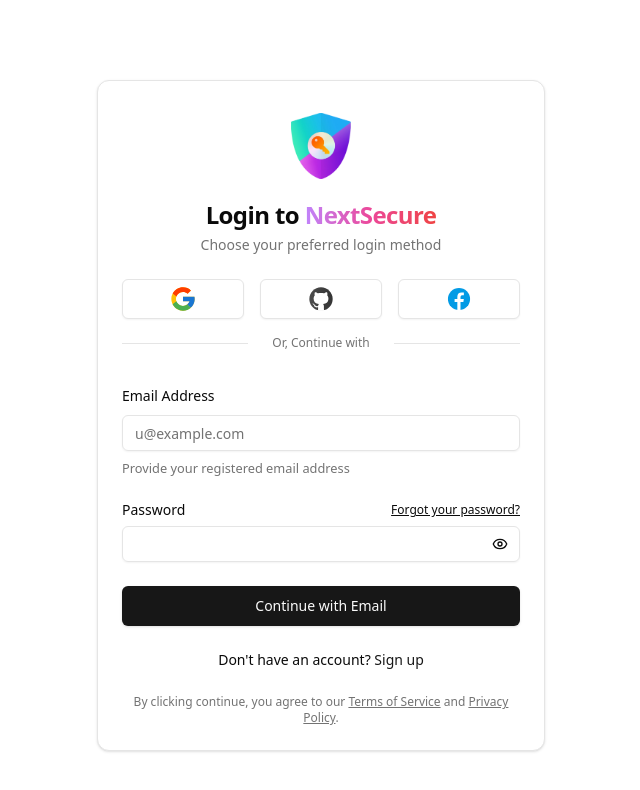
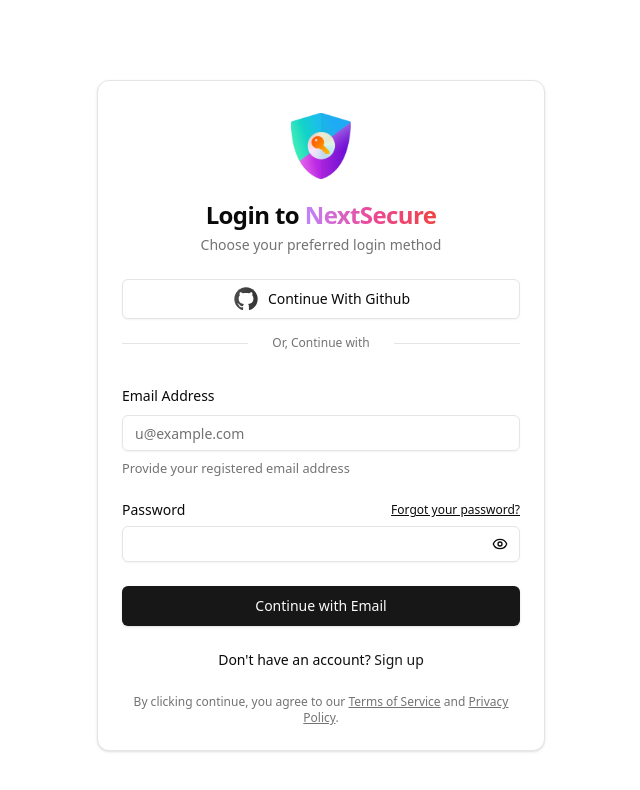
Before and after one commit to Decodam/nextsecure-template, a Next.js app: page /login in a window 1280 px wide. Shown: the top 790 px of the page, without its empty margins (319-959 px from the left). Built offline with nearby package versions, Linux system fonts and the light colour scheme; no server answers.

Commit message:
file structure change

```diff
--- a/next.config.mjs
+++ b/next.config.mjs
@@ -1,4 +1,8 @@
 /** @type {import('next').NextConfig} */
-const nextConfig = {};
+const nextConfig = {
+  images: {
+    domains: ['images.unsplash.com', 'plus.unsplash.com'],
+  },
+};
 
 export default nextConfig;
--- a/src/app/(auth)/account-recovery/page.tsx
+++ b/src/app/(auth)/account-recovery/page.tsx
@@ -1,4 +1,4 @@
-import RecoveryForm from "@/auth/ui/recovery.form";
+import RecoveryForm from "@/auth/ui/forms/recovery.form";
 
 
 export default function LoginPage({}) {
--- a/src/app/(auth)/login/page.tsx
+++ b/src/app/(auth)/login/page.tsx
@@ -1,4 +1,4 @@
-import LoginForm from "@/auth/ui/login.form";
+import LoginForm from "@/auth/ui/forms/login.form";
 
 
 export default function LoginPage({}) {
--- a/src/app/(auth)/signup/page.tsx
+++ b/src/app/(auth)/signup/page.tsx
@@ -1,7 +1,7 @@
-import SignupForm from "@/auth/ui/signup.form";
+import SignupForm from "@/auth/ui/forms/signup.form";
 
 
-export default function SignupPage({}) {
+export default function LoginPage({}) {
   return (
     <div className="min-h-screen py-10 md:py-20">
       <SignupForm />
--- a/src/app/page.tsx
+++ b/src/app/page.tsx
@@ -3,6 +3,7 @@
 import Link from "next/link";
 
 export default function Home({}) {
+
 
   return (
     <div className="container min-h-screen flex flex-col gap-8 justify-center items-center">
--- a/src/auth/core.ts
+++ b/src/auth/core.ts
@@ -1,5 +1,8 @@
 import NextAuth from "next-auth"
+import { OAuthProviders } from "./provider"
 
 export const { handlers, signIn, signOut, auth } = NextAuth({
-  providers: [],
+  providers: [
+    ...OAuthProviders.map(({ config }) => config),
+  ],
 })
--- a/src/auth/provider.ts
+++ b/src/auth/provider.ts
@@ -1,23 +1,12 @@
-import { SvgBrandFacebook, SvgBrandGithub, SvgBrandGoogle } from "@/auth/ui/brands";
+import { SvgBrandGithub } from "@/auth/ui/brands";
 import GitHubProvider from "next-auth/providers/github";
-
 
 /*
   You can add multple oauth providers here. Just add the provider name and icon from @/auth/ui/brands
   config shall include the provider imported from next-auth/providers/github
 */
 
-
-
 export const OAuthProviders = [
-  {
-    provider: "google",
-    icon: SvgBrandGoogle,
-    config: GitHubProvider({
-      clientId: process.env.GITHUB_CLIENT_ID,
-      clientSecret: process.env.GITHUB_CLIENT_SECRET,
-    }),
-  },
   {
     provider: "github",
     icon: SvgBrandGithub,
@@ -26,12 +15,4 @@
       clientSecret: process.env.GITHUB_CLIENT_SECRET,
     }),
   },
-  {
-    provider: "facebook",
-    icon: SvgBrandFacebook,
-    config: GitHubProvider({
-      clientId: process.env.GITHUB_CLIENT_ID,
-      clientSecret: process.env.GITHUB_CLIENT_SECRET,
-    }),
-  },
 ];
--- a/src/auth/ui/login.form.tsx
+++ b/src/auth/ui/forms/login.form.tsx
@@ -10,9 +10,9 @@
 import { loginFormSchema } from "@/auth/validator"
 import Link from "next/link"
 import Image from "next/image"
-import { PasswordInput } from "./password-input"
-import { brand } from "./brands"
-import OauthButtons from "./oauth-buttons"
+import { PasswordInput } from "../password-input"
+import { brand } from "../brands"
+import OauthButtons from "../oauth-buttons"
 
 
 
--- a/src/auth/ui/recovery.form.tsx
+++ b/src/auth/ui/forms/recovery.form.tsx
@@ -10,7 +10,7 @@
 import { recoveryFormSchema } from "@/auth/validator"
 import Link from "next/link"
 import Image from "next/image"
-import { brand } from "./brands"
+import { brand } from "../brands"
 
 
 export default function RecoveryForm({borderless=false, className}:{borderless?:boolean|null, className?:string}) {
--- a/src/auth/ui/signup.form.tsx
+++ b/src/auth/ui/forms/signup.form.tsx
@@ -10,9 +10,9 @@
 import { checkPasswordStrength, signupFormSchema } from "@/auth/validator"
 import Link from "next/link"
 import Image from "next/image"
-import { PasswordInput } from "./password-input"
-import { brand } from "./brands"
-import OauthButtons from "./oauth-buttons"
+import { PasswordInput } from "../password-input"
+import { brand } from "../brands"
+import OauthButtons from "../oauth-buttons"
 
 
 
```
